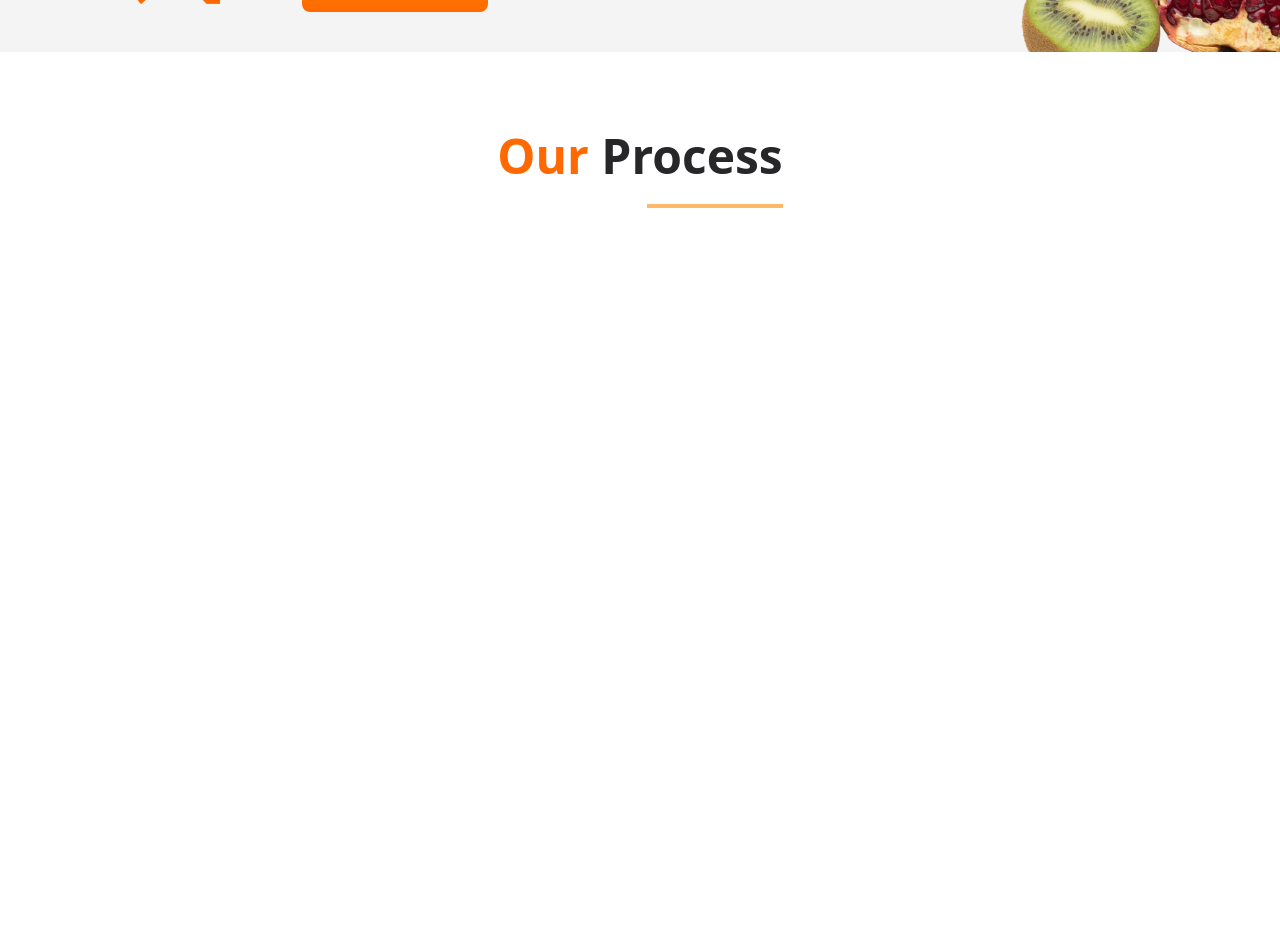
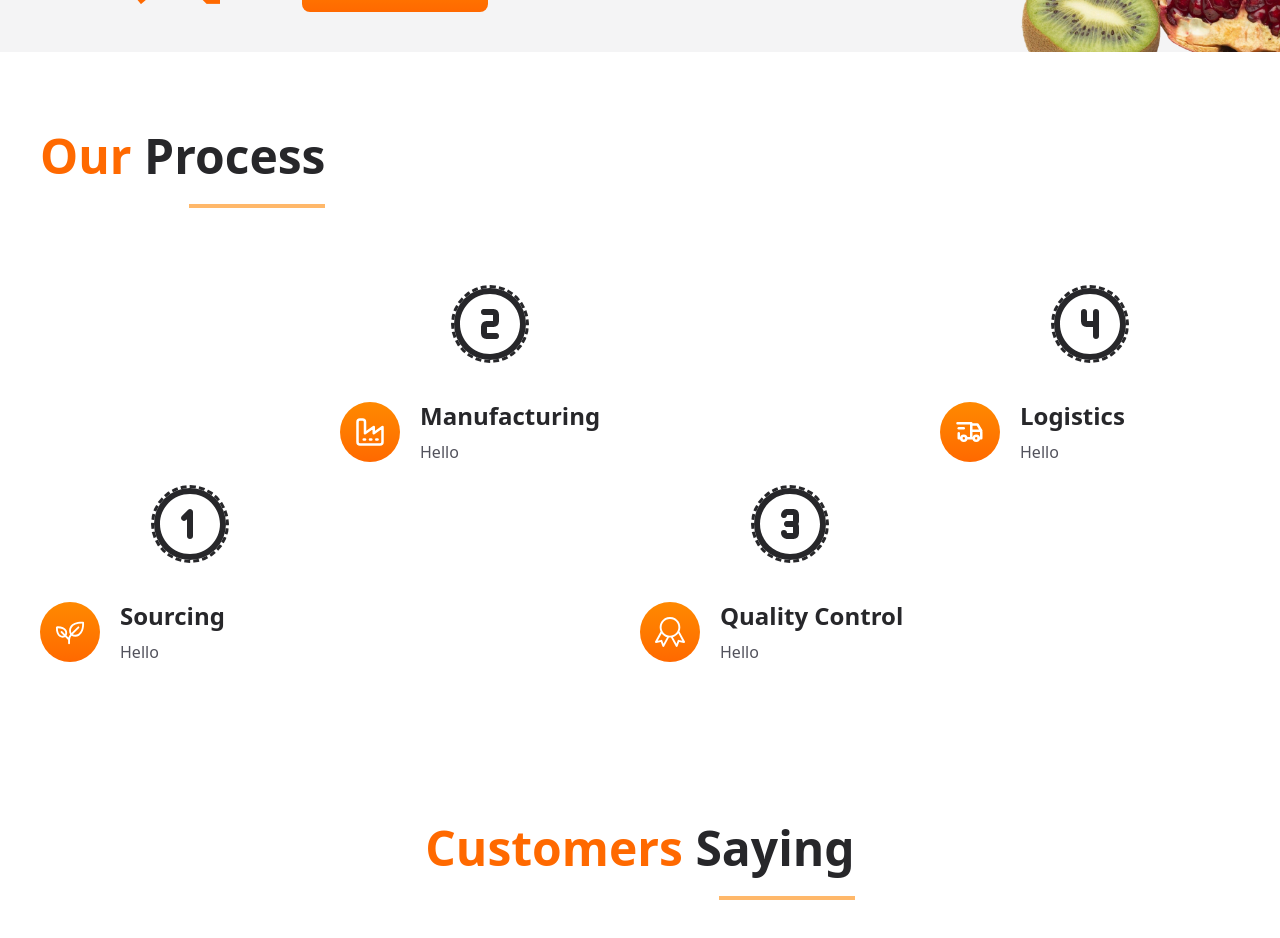
Before and after one commit to ayushasunuwar/My-Grocery, a React (Vite) app in the folder Frontend/: page / in a window 1280 px wide. Shown: the part 4460-5398 px from the top of the page. Before the commit the page ends 4748 px from the top, so only its background shows below. Built offline with nearby package versions, Linux system fonts and the light colour scheme.

Commit message:
Process completed Testimonial and Footer start

```diff
--- a/Frontend/src/components/Home/Home.jsx
+++ b/Frontend/src/components/Home/Home.jsx
@@ -5,6 +5,7 @@
 import Products from "../Products/Products"
 import Discount from "../Discount/Discount"
 import Process from "../Process/Process"
+import Testimonials from "../Testimonials/Testimonials"
 
 const Home = () => {
   return (
@@ -16,6 +17,7 @@
         <Products/>
         <Discount/>
         <Process/>
+        <Testimonials/>
     </div>
   )
 }
--- a/Frontend/src/components/Process/Process.jsx
+++ b/Frontend/src/components/Process/Process.jsx
@@ -1,14 +1,84 @@
 
 import Heading from '../Heading/Heading'
+import { TbCircleNumber1Filled, TbCircleNumber2Filled, TbCircleNumber3Filled, TbCircleNumber4Filled } from "react-icons/tb";
+import { PiPlant } from "react-icons/pi";
+import { LuFactory } from "react-icons/lu";
+import { SlBadge } from "react-icons/sl";
+import { TbTruckDelivery } from "react-icons/tb";
 
 const Process = () => {
+
+  const renderSteps = steps.map(item => {
+    return (
+      <div className={`flex-1 basis-[300px] ${item.id % 2 === 0 ? 'md:-mt-100' : ''}`}>
+        <span className='flex justify-center items-center w-18 h-18 mx-auto rounded-full text-8xl bg-zinc-800 text-white outline-[3px] outline-offset outline-zinc-800 outline-dashed'>
+          {item.number}
+        </span>
+
+        <div className='flex items-center md:mt-10 gap-x-5'>
+            <span className='flex justify-center items-center bg-gradient-to-b from-orange-400 to-orange-500 text-white w-15 h-15 rounded-full text-3xl'>
+              {item.icon}
+            </span>
+
+          <div className='flex-1'>
+            <h4 className='text-zinc-800 text-2xl font-bold'>
+              {item.title}
+            </h4>
+            <p className='text-zinc-600 mt-2'>
+              {item.para}
+            </p>
+          </div>
+        </div>
+      </div>
+    )
+  })
+
   return (
     <section>
         <div className='max-w-[1400px] mx-auto px-10 py-20'>
+
+          <div className='w-fit mr-auto'>
             <Heading highlight="Our" heading="Process"/>
+          </div>
+
+          <div className='flex flex-wrap md:mt-20 mt-10 md:pt-50 gap-y-17 justify-center items-center'>
+            {renderSteps}
+          </div>
+
         </div>
     </section>
   )
 }
 
 export default Process
+
+const steps = [
+  {
+    id: 1,
+    number: <TbCircleNumber1Filled />,
+    title: 'Sourcing',
+    para: 'Hello',
+    icon: <PiPlant />,
+  },
+   {
+    id: 2,
+    number: <TbCircleNumber2Filled/>,
+    title: 'Manufacturing',
+    para: 'Hello',
+    icon: <LuFactory />,
+  },
+   {
+    id: 3,
+    number: <TbCircleNumber3Filled/>,
+    title: 'Quality Control',
+    para: 'Hello',
+    icon: <SlBadge />,
+  },
+   {
+    id: 4,
+    number: <TbCircleNumber4Filled/>,
+    title: 'Logistics',
+    para: 'Hello',
+    icon: <TbTruckDelivery />,
+  },
+]
--- /dev/null
+++ b/Frontend/src/components/Testimonials/Testimonials.jsx
@@ -0,0 +1,14 @@
+import React from 'react'
+import Heading from '../Heading/Heading'
+
+const Testimonials = () => {
+  return (
+    <section>
+        <div className='max-w-[1400px] mx-auto px-10 py-20'>
+            <Heading highlight='Customers' heading='Saying'/>
+        </div>
+    </section>
+  )
+}
+
+export default Testimonials
```
